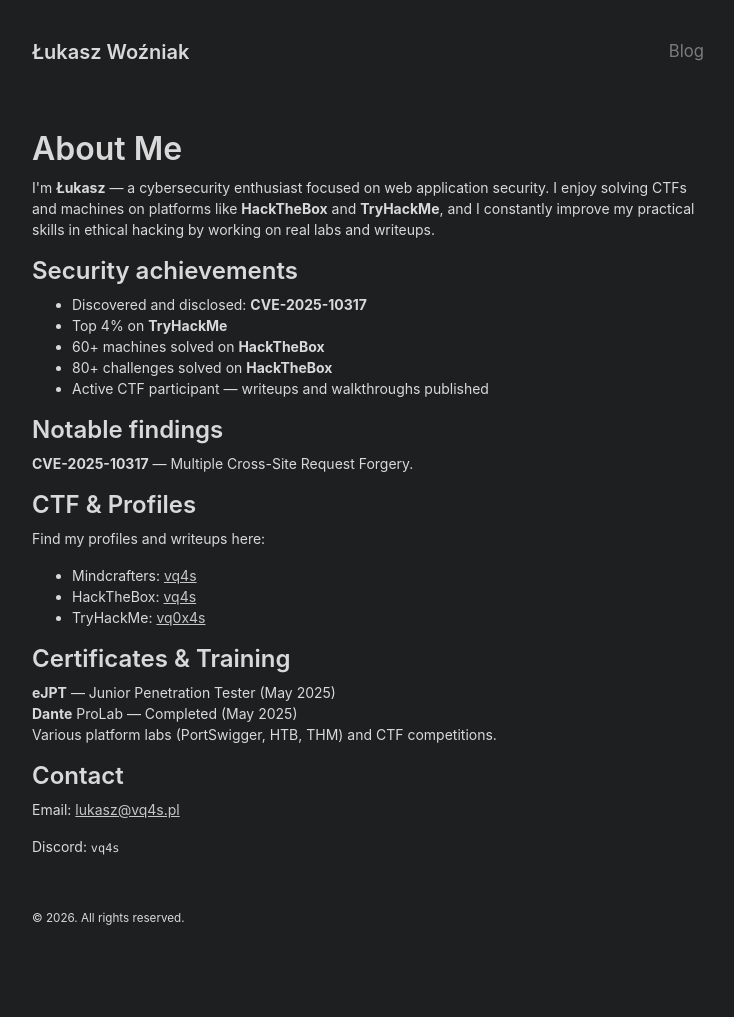
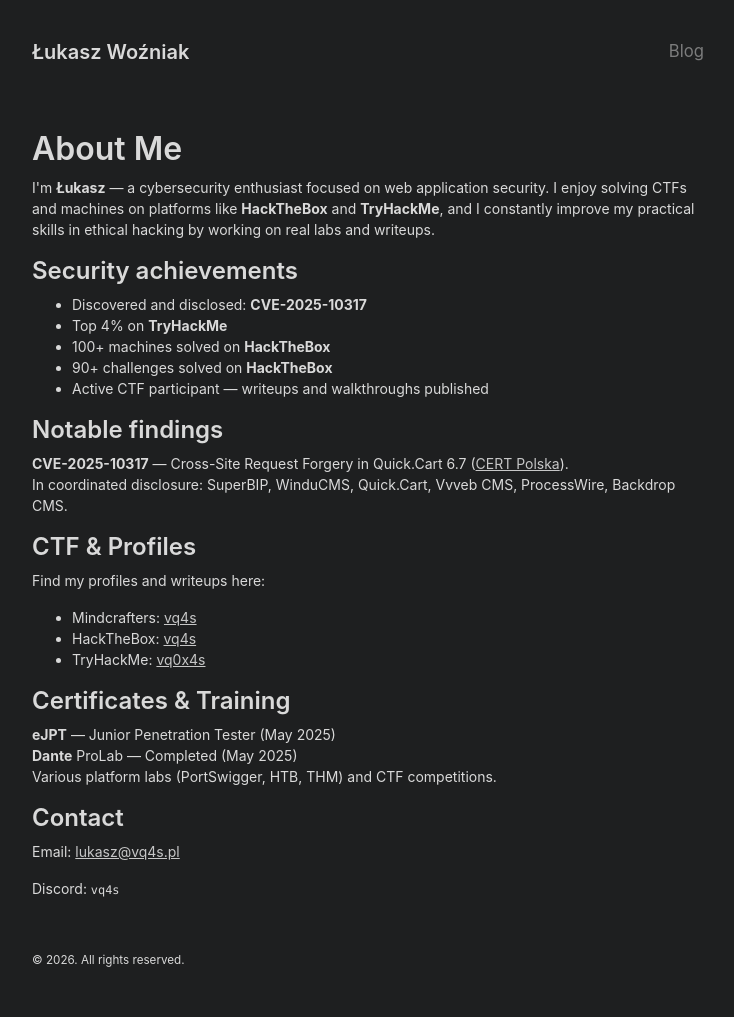
Before and after one commit to vq4s/vq4s.github.io, a Jekyll site: the page built from index.html, in a window 1280 px wide. Shown: the whole page, without its empty margins (272-1006 px from the left). Built offline with Jekyll 4.4.1, drawn with Linux system fonts in a browser that asks for light colours; the list of posts is cut into pages by our own code; before the commit the page ends 975 px from its top, so only the background shows below that.

Commit message:
Update index.html

```diff
--- a/index.html
+++ b/index.html
@@ -15,14 +15,16 @@
   <ul>
     <li>Discovered and disclosed: <strong>CVE-2025-10317</strong></li>
     <li>Top 4% on <strong>TryHackMe</strong></li>
-    <li>60+ machines solved on <strong>HackTheBox</strong></li>
-    <li>80+ challenges solved on <strong>HackTheBox</strong></li>
+    <li>100+ machines solved on <strong>HackTheBox</strong></li>
+    <li>90+ challenges solved on <strong>HackTheBox</strong></li>
     <li>Active CTF participant — writeups and walkthroughs published</li>
   </ul>
 <p></p>
   <h2>Notable findings</h2>
   <p>
-    <strong>CVE-2025-10317</strong> — Multiple Cross-Site Request Forgery.
+    <strong>CVE-2025-10317</strong> — Cross-Site Request Forgery in Quick.Cart 6.7
+    (<a href="https://cert.pl/posts/2025/10/CVE-2025-10317/" target="_blank" rel="noopener">CERT Polska</a>).<br>
+    In coordinated disclosure: SuperBIP, WinduCMS, Quick.Cart, Vvveb CMS, ProcessWire, Backdrop CMS.
   </p>
 <p></p>
   <h2>CTF & Profiles</h2>
```
